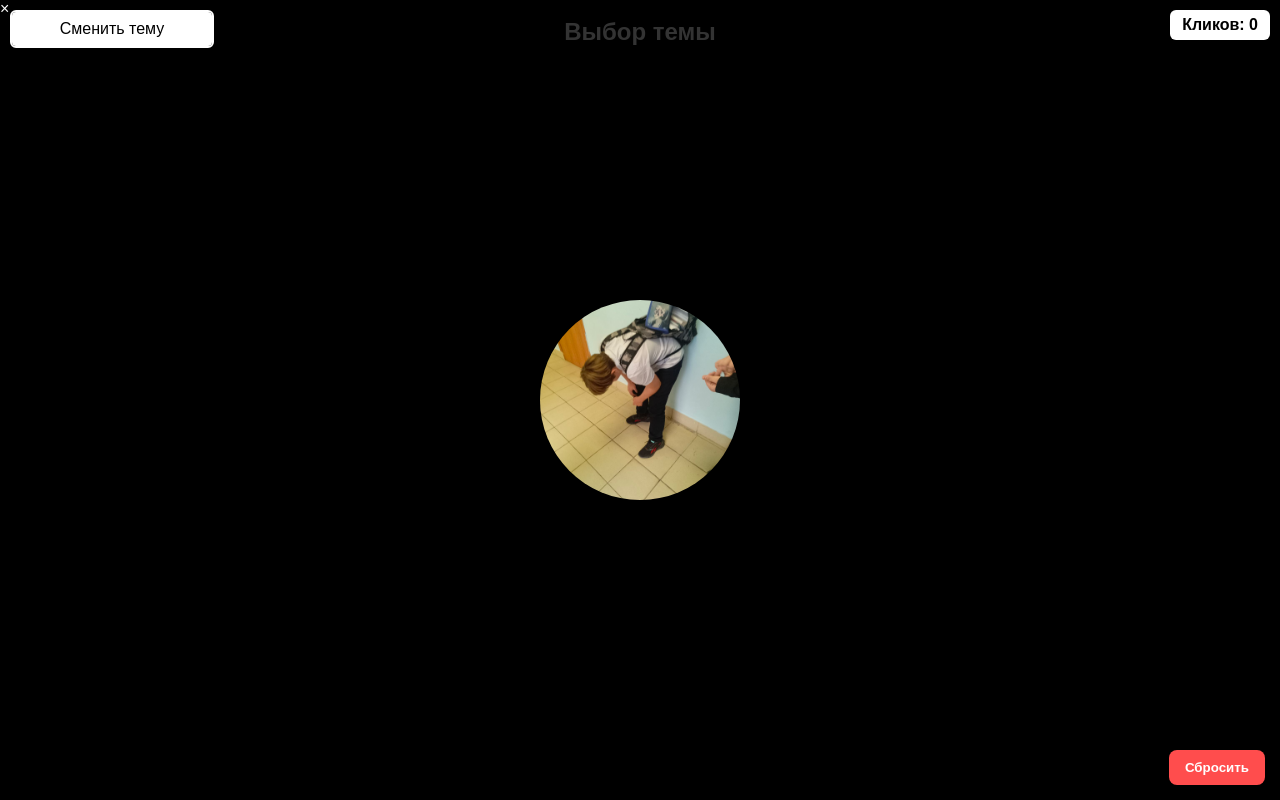
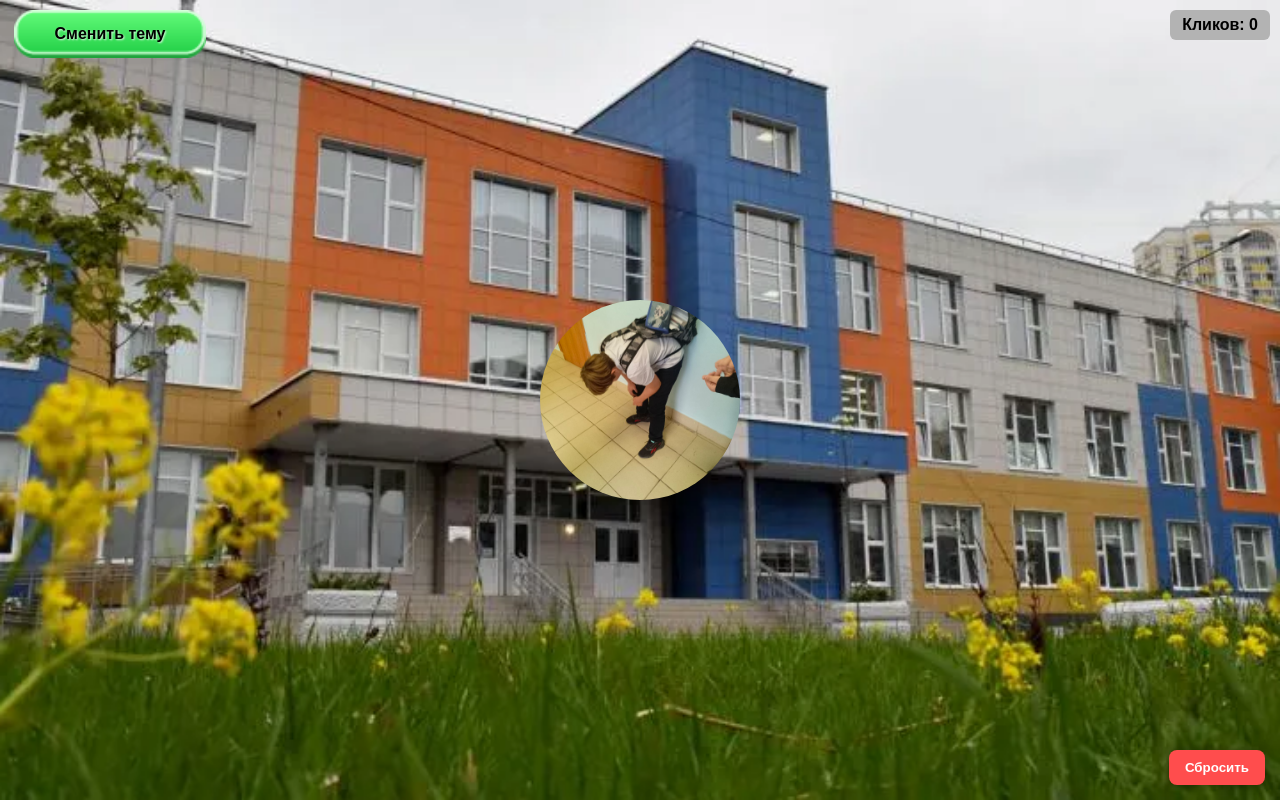
Before and after one commit to gghacker777-jpg/27SHKOLA, a plain HTML site: page index.html in a window 1280 px wide. Drawn offline with Linux system fonts and the light colour scheme.

Commit message:
Update style.css

```diff
--- a/style.css
+++ b/style.css
@@ -3,10 +3,26 @@ body, html {
   padding: 0;
   width: 100%;
   height: 100%;
-  background-color: #000;
+  background: url('images/background.png') center/cover no-repeat;
   overflow: hidden;
   font-family: sans-serif;
-  color: #fff;
+  color: #ffffff;
+}
+
+/* Фоновый слой для блюра */
+.background-layer {
+  position: fixed;
+  top: 0;
+  left: 0;
+  width: 100%;
+  height: 100%;
+  background: url('images/background.png') center/cover no-repeat;
+  z-index: 1;
+  transition: filter 0.3s ease;
+}
+
+.background-layer.blurred {
+  filter: blur(5px);
 }
 
 /* Счётчик кликов */
@@ -15,7 +31,7 @@ body, html {
   top: 10px;
   right: 10px; /* теперь справа */
   transform: none; /* убираем смещение по X */
-  background: #fff;
+  background: #b3b3b3;
   color: #000;
   padding: 6px 12px;
   border-radius: 6px;
@@ -28,21 +44,31 @@ body, html {
   position: absolute;
   top: 10px;
   left: 10px;
-  background: rgba(255,255,255,0.1);
-  border: 2px solid #fff;
-  border-radius: 6px;
+  border: none;
   overflow: hidden;
   z-index: 10;
   width: 200px;
 }
 
 .theme-toggle {
-  padding: 8px 12px;
+  padding: 15px 20px;
   cursor: pointer;
-  background: #fff;
+  background: url('images/tema.png') center/contain no-repeat;
   color: #000;
   text-align: center;
   user-select: none;
+  position: relative;
+  display: flex;
+  align-items: center;
+  justify-content: center;
+  border: none;
+  border-radius: 6px;
+}
+
+
+.theme-text {
+  font-weight: bold;
+  text-shadow: 1px 1px 2px rgba(255,255,255,0.8);
 }
 
 .theme-list {
@@ -114,8 +140,9 @@ canvas {
   border-radius: 8px;
   font-weight: bold;
   text-align: center;
-  z-index: 50;
+  z-index: 10000;
   transition: transform 0.3s ease;
+  box-shadow: 0 10px 30px rgba(0,0,0,0.5);
 }
 
 .not-enough.show {
@@ -128,6 +155,93 @@ canvas {
   right: 10px;
   cursor: pointer;
   font-size: 18px;
+  font-weight: bold;
+}
+
+/* Белое меню */
+.white-menu {
+  position: fixed;
+  top: 50%;
+  left: 50%;
+  transform: translate(-50%, -50%) scale(0);
+  width: 80vw;
+  height: 50vh;
+  background: #fff;
+  border-radius: 20px;
+  z-index: 2000;
+  transition: transform 0.3s ease;
+  box-shadow: 0 10px 30px rgba(0,0,0,0.3);
+}
+
+.white-menu.show {
+  transform: translate(-50%, -50%) scale(1);
+}
+
+.menu-close {
+  position: absolute;
+  top: 15px;
+  right: 15px;
+  width: 30px;
+  height: 30px;
+  cursor: pointer;
+  display: flex;
+  align-items: center;
+  justify-content: center;
+  z-index: 3000;
+}
+
+.close-circle {
+  position: absolute;
+  width: 30px;
+  height: 30px;
+  background: #000;
+  border-radius: 50%;
+}
+
+.close-cross {
+  position: absolute;
+  color: #fff;
+  font-size: 18px;
+  font-weight: bold;
+  z-index: 1;
+}
+
+.menu-content {
+  padding: 50px 30px 30px 30px;
+  height: 100%;
+  overflow-y: auto;
+}
+
+/* Стили для тем в белом меню */
+#whiteMenu .theme-list {
+  max-height: none;
+  overflow: visible;
+  background: transparent;
+}
+
+#whiteMenu .theme-item {
+  padding: 15px 20px;
+  cursor: pointer;
+  border: 2px solid #e0e0e0;
+  border-radius: 10px;
+  margin-bottom: 10px;
+  background: #f8f9fa;
+  transition: all 0.2s ease;
+  display: flex;
+  justify-content: space-between;
+  align-items: center;
+  color: #000;
+  font-weight: bold;
+}
+
+#whiteMenu .theme-item:hover {
+  background: #e9ecef;
+  border-color: #007bff;
+  transform: translateY(-2px);
+}
+
+#whiteMenu .theme-item .price {
+  color: #666;
   font-weight: bold;
 }
 
```
